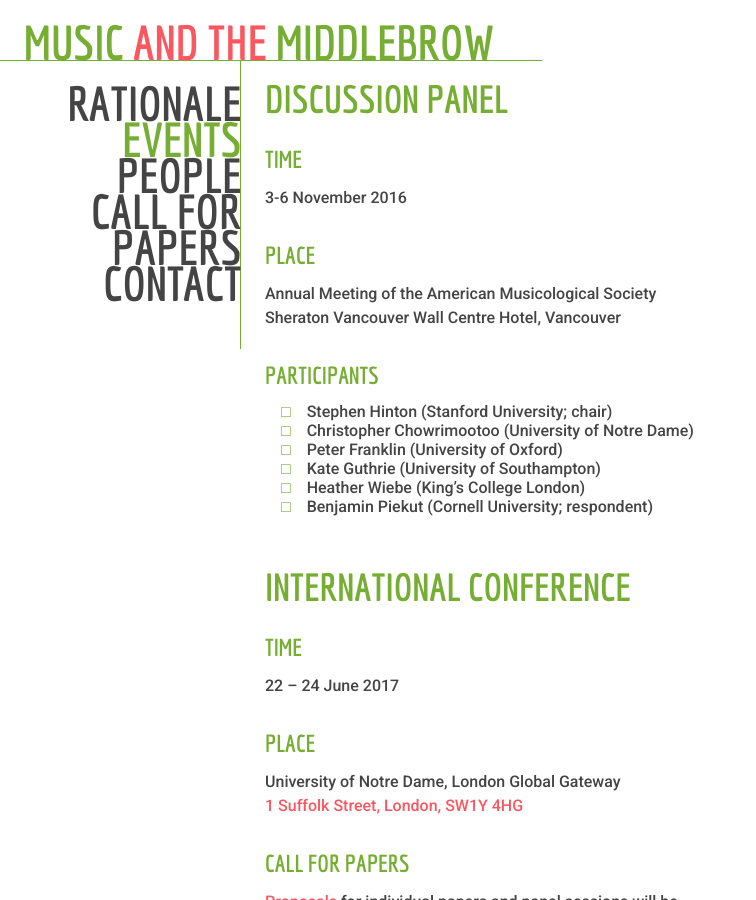
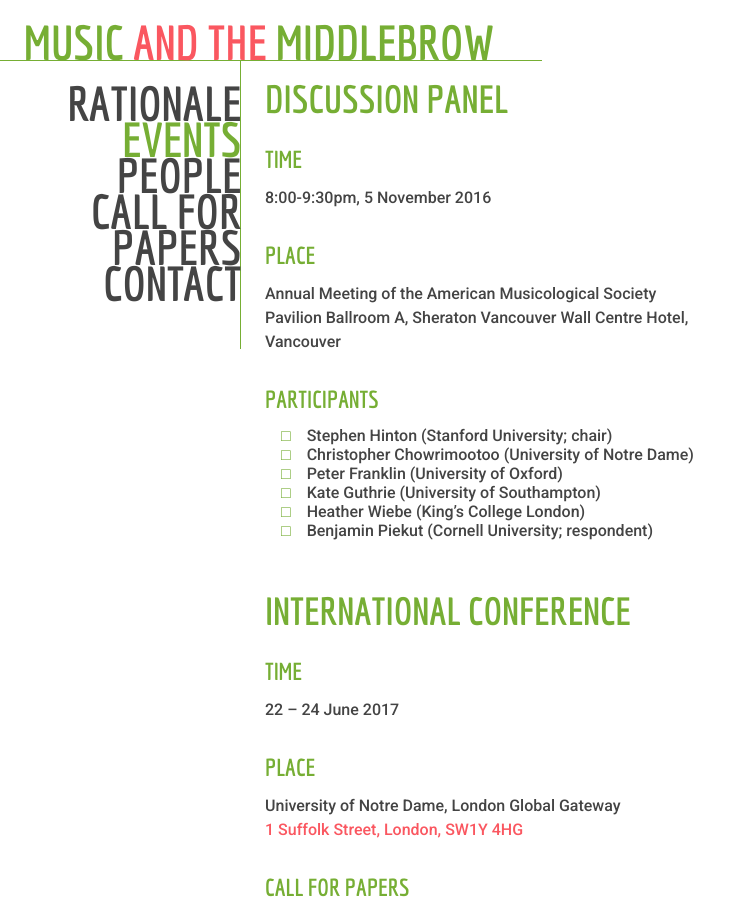
Before and after one commit to musicandthemiddlebrow/musicandthemiddlebrow.github.io, a Jekyll site: the page built from events.html, in a window 1280 px wide and 900 px high. Shown: the whole window, without its empty margins (0-756 px from the left). Built offline with Jekyll 4.4.1, drawn with Linux system fonts in a browser that asks for light colours.

Commit message:
Update events

```diff
--- a/events.html
+++ b/events.html
@@ -6,10 +6,10 @@
 ---
 <h2>Discussion Panel</h2>
 <h3>Time</h3>
-  <p>3-6 November 2016</p>
+  <p>8:00-9:30pm, 5 November 2016</p>
 <h3>Place</h3>
   <p>Annual Meeting of the American Musicological Society
-<br>Sheraton Vancouver Wall Centre Hotel, Vancouver</p>
+<br>Pavilion Ballroom A, Sheraton Vancouver Wall Centre Hotel, Vancouver</p>
 
 
 <h3>Participants</h3>
```
